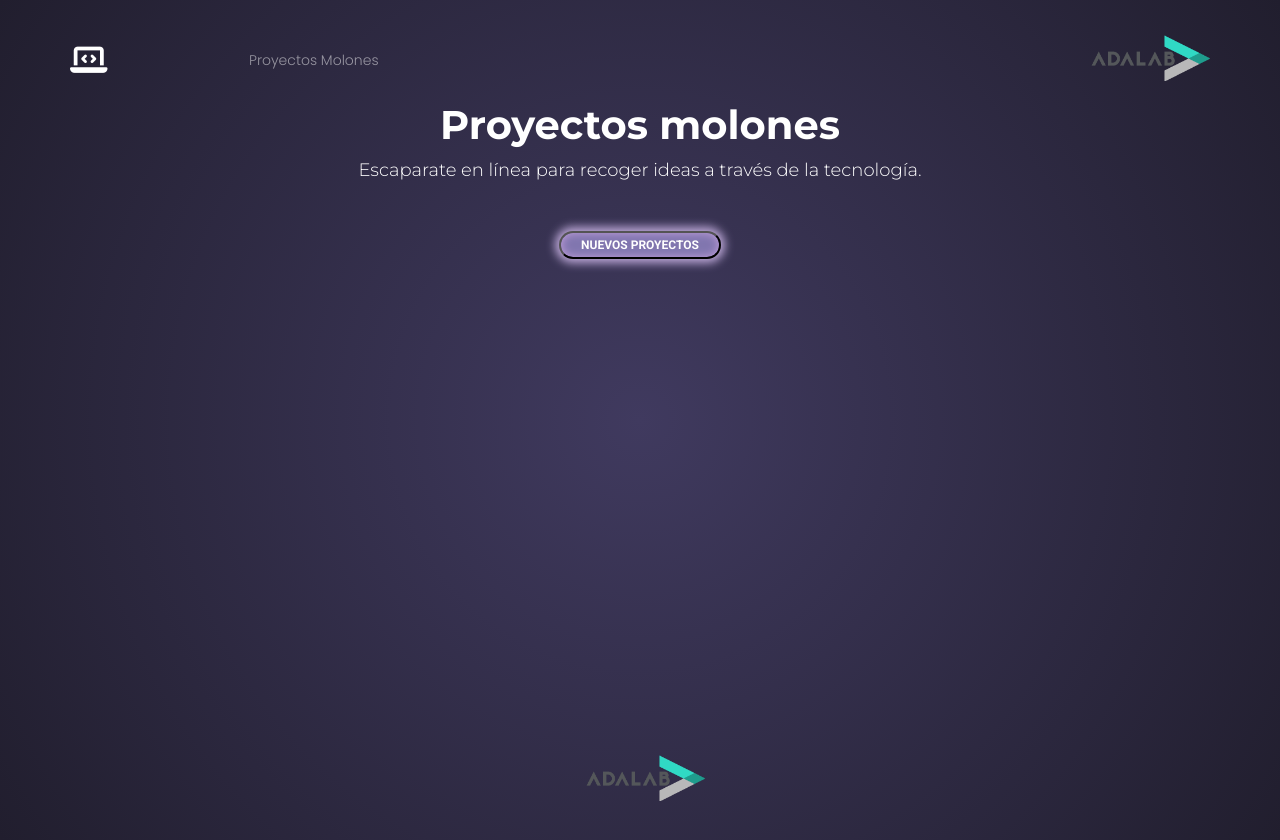
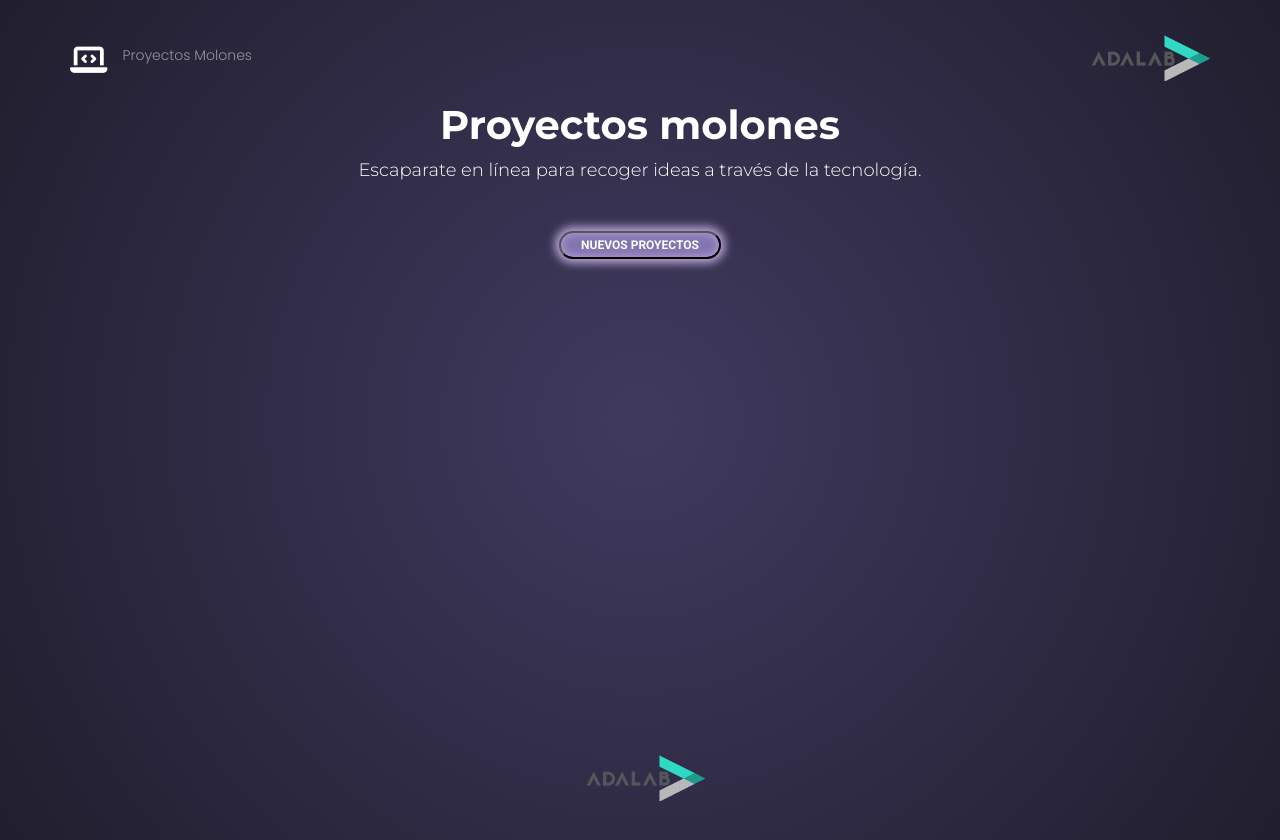
Before and after one commit to silviesc/project-promo-V-module-3-team-4, a React (Vite) app: page / in a window 1280 px wide. Built offline with nearby package versions, Linux system fonts and the light colour scheme.

Commit message:
styles ok

```diff
--- a/src/components/Form.jsx
+++ b/src/components/Form.jsx
@@ -97,6 +97,7 @@ const Form = ({ handleInput, handleClickCreateCard, url, dataCard, fetchSuccess,
       </fieldset>
 
       <section className="form__buttonsImg">
+        <div className="form__buttonsImg--group">
           <GetAvatar
             updateAvatar={handleInput}
             text="Subir foto de proyecto"
@@ -107,6 +108,7 @@ const Form = ({ handleInput, handleClickCreateCard, url, dataCard, fetchSuccess,
             text="Subir foto de autora"
             nameInput="image"
           />
+        </div>
         <button className="form__buttonsImg--reset" onClick={handleReset}>Limpiar datos</button>
 
       </section>
--- a/src/components/Header.jsx
+++ b/src/components/Header.jsx
@@ -3,9 +3,11 @@ import logo from "../images/logo-adalab.png";
 const Header = () => {
     return (
         <header className="header">
-        <a href="#"><i className="fa-solid fa-laptop-code icon"></i></a>
-        <p className="text">Proyectos Molones</p>
-        <a href="https://adalab.es/" target="_blank"><img src={logo} alt="logo" className="logo" /></a>
+          <div className="header__container">
+            <a href="#"><i className="fa-solid fa-laptop-code icon"></i></a>
+            <p className="header__container--text">Proyectos Molones</p>
+          </div>
+          <a href="https://adalab.es/" target="_blank"><img src={logo} alt="logo" className="logo" /></a>
       </header>
     )
 }
--- a/src/scss/App.scss
+++ b/src/scss/App.scss
@@ -14,21 +14,30 @@
   justify-content: space-between;
   align-items: center;
   height: 10vh;
+
+  &__container {
+    display: flex;
+    gap: 40px;
+
+    &--text {
+      color: rgba(255, 255, 255, 0.5);
+      font-family: "Poppins", sans-serif;
+      font-size: 14px;
+      margin-left: -25px;
+    }
+  }
 }
+
 .icon {
   color: white;
   font-size: 30px;
 }
+
 .logo {
   width: auto;
   height: 46px;
 }
-.header .text {
-  color: rgba(255, 255, 255, 0.5);
-  font-family: "Poppins", sans-serif;
-  font-size: 14px;
-  margin-left: -25px;
-}
+
 
 .main {
   display: flex;
@@ -121,6 +130,7 @@
   background-color: transparent;
   width: 100vw;
   padding: 34px;
+
   @media screen and (min-width: 768px) {
     width: 50%;
     margin-top: 20px;
@@ -231,9 +241,9 @@
     display: flex;
     flex-direction: row;
     justify-content: center;
-    gap: 20px;
     align-items: center;
     padding-top: 20px;
+    gap: 20px;
 
     &--upload {
       font-weight: bold;
@@ -252,6 +262,7 @@
       background: linear-gradient(90deg, #8176af -1.57%, #c0b7e8 98.43%);
       border-radius: 40px;
       cursor: pointer;
+
       @media (min-width: 768px) {
         font-size: 12px;
       }
@@ -261,6 +272,15 @@
         color: #8176af;
         transform: scale(1.1);
         transition: transform 0.3s ease;
+      }
+    }
+
+    &--group {
+      display: flex;
+      flex-wrap: wrap;
+
+      @media (min-width: 768px) {
+          gap: 20px;
       }
     }
 
```
Also changed, not shown: 1 other file (tests, documents, lock files or other folders). Lines whose indentation alone changed are shown as unchanged.
